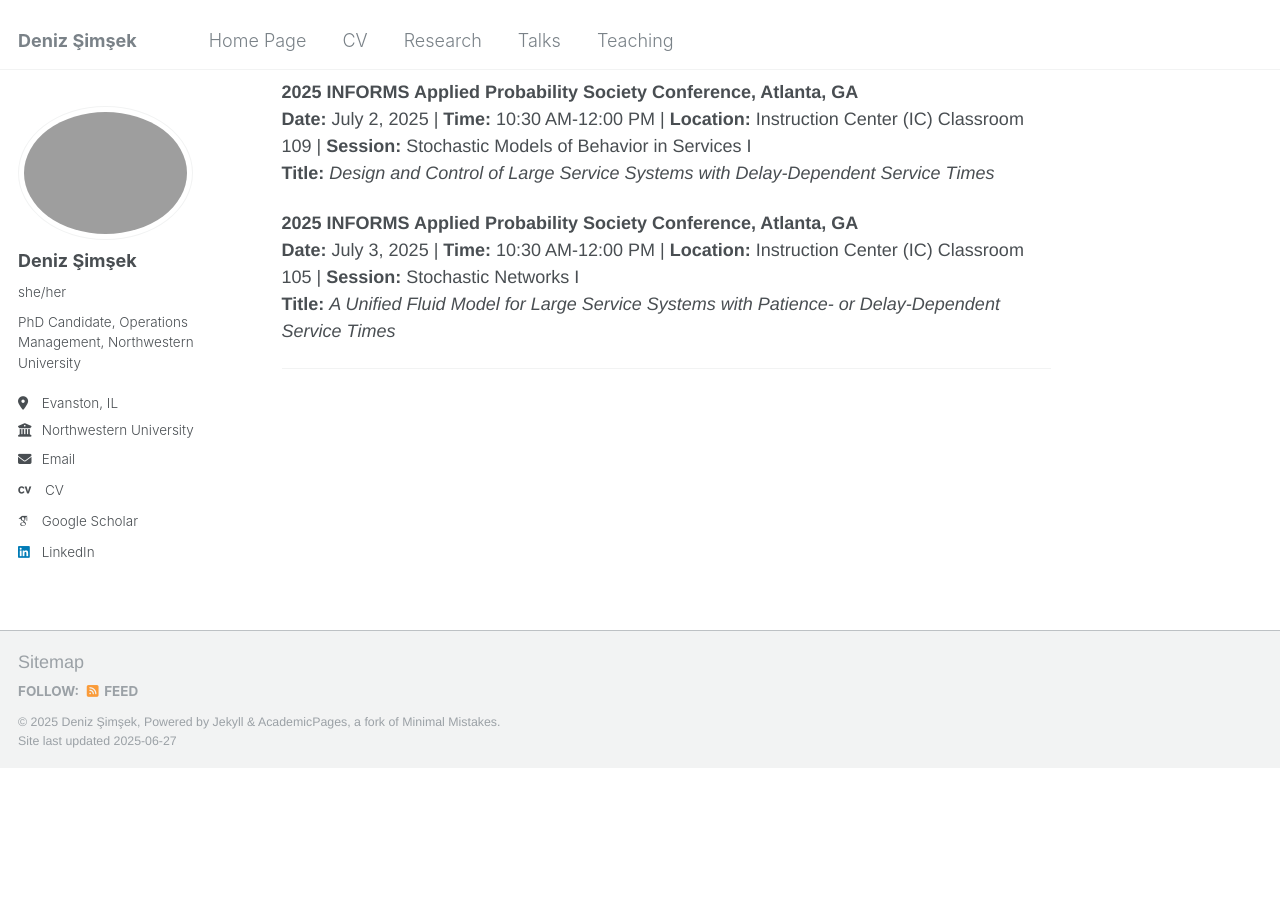
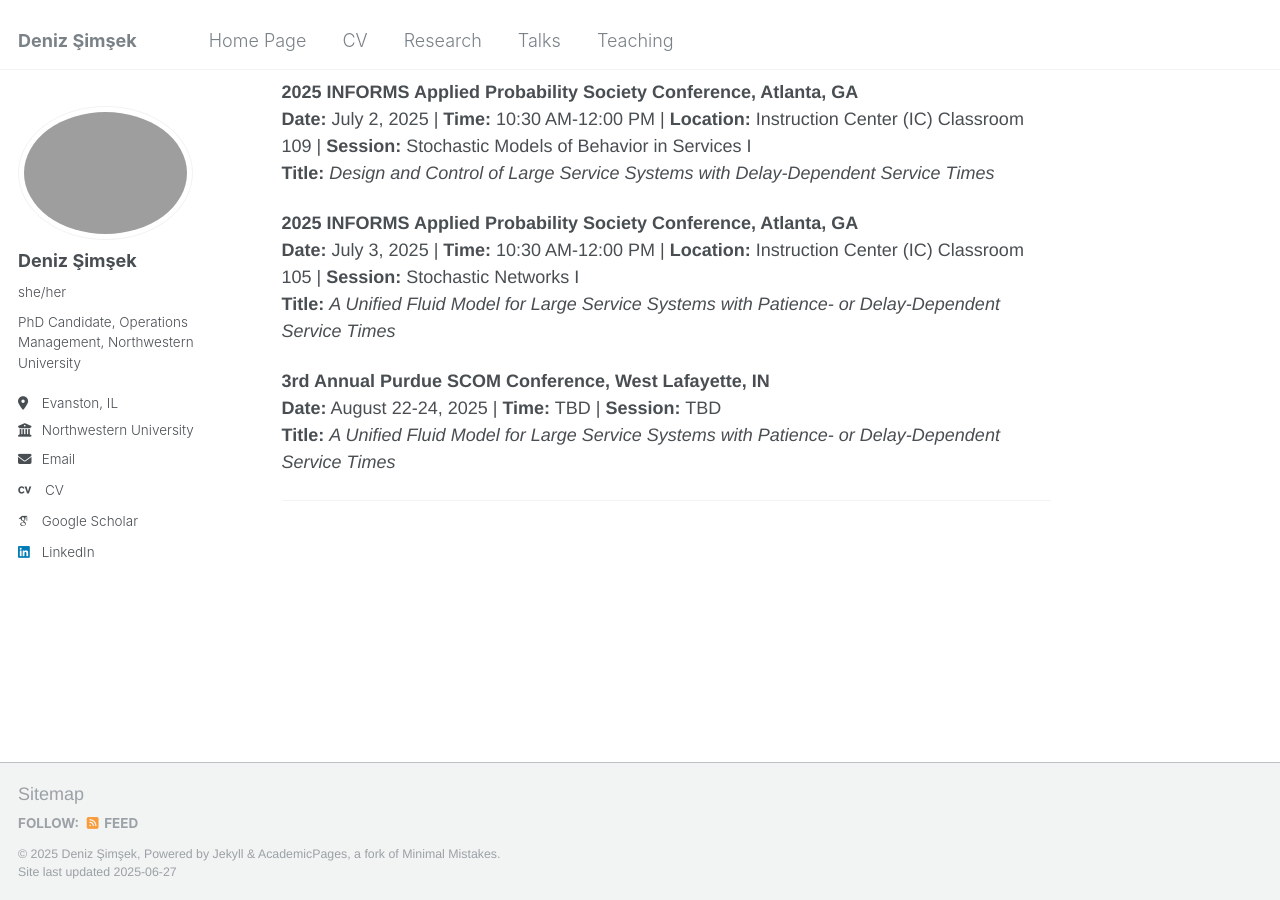
Before and after one commit to deniz-simsek/deniz-simsek.github.io, a Jekyll site: the page built from _pages/about.md, in a window 1280 px wide and 900 px high, scrolled down 607 px. Built offline with Jekyll 4.4.1, drawn with Linux system fonts in a browser that asks for light colours; some web fonts are replaced; before the commit the page ends 1376 px from its top, so only the background shows below that.

Commit message:
Update about.md

```diff
--- a/_pages/about.md
+++ b/_pages/about.md
@@ -31,4 +31,10 @@ I hold a B.Sc. and M.Sc. in Industrial Engineering from [Bilkent University](htt
 **Date:** July 3, 2025 | **Time:** 10:30 AM-12:00 PM | **Location:** Instruction Center (IC) Classroom 105 | **Session:** Stochastic Networks I
 **Title:** *A Unified Fluid Model for Large Service Systems with Patience- or Delay-Dependent Service Times*
 
+**3rd Annual Purdue SCOM Conference, West Lafayette, IN**
+**Date:** August 22-24, 2025 | **Time:** TBD | **Session:** TBD
+**Title:** *A Unified Fluid Model for Large Service Systems with Patience- or Delay-Dependent Service Times*
+
+
+
 ---
```
